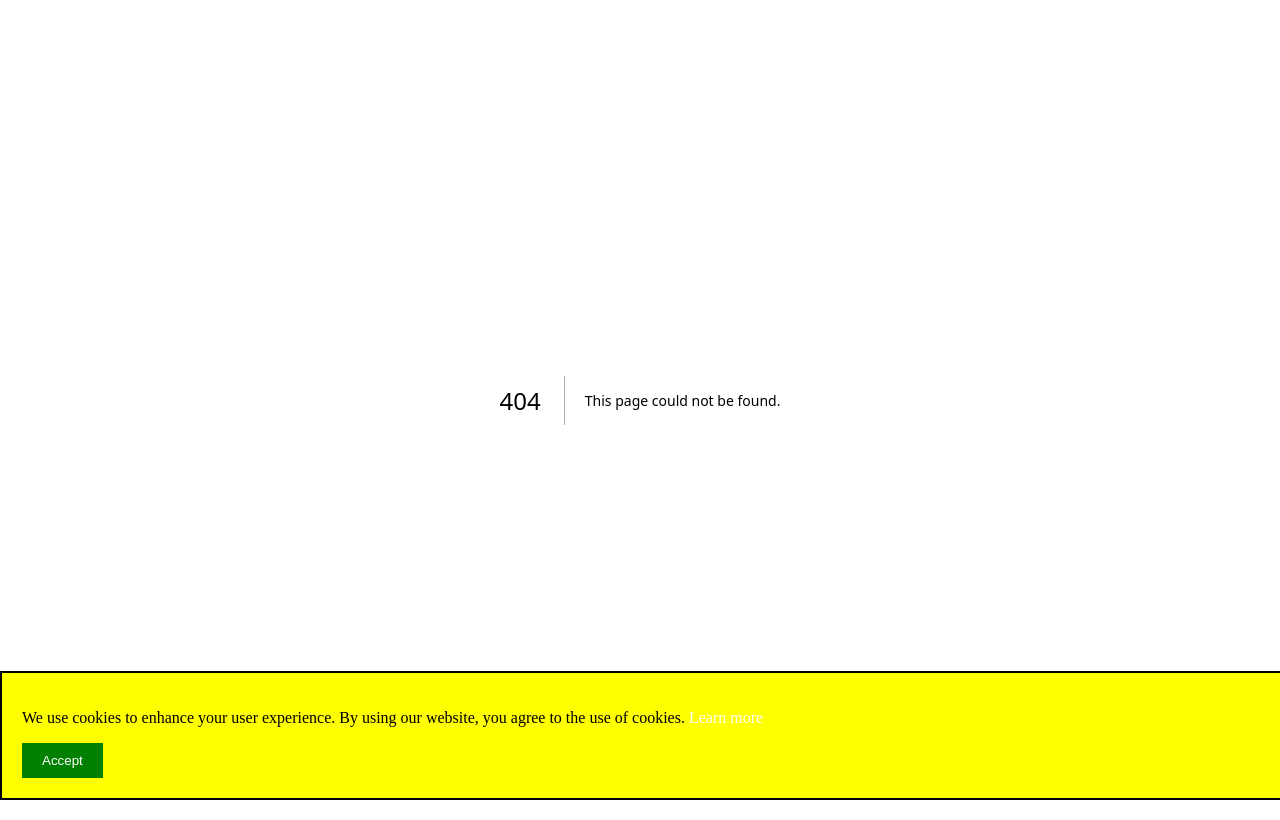
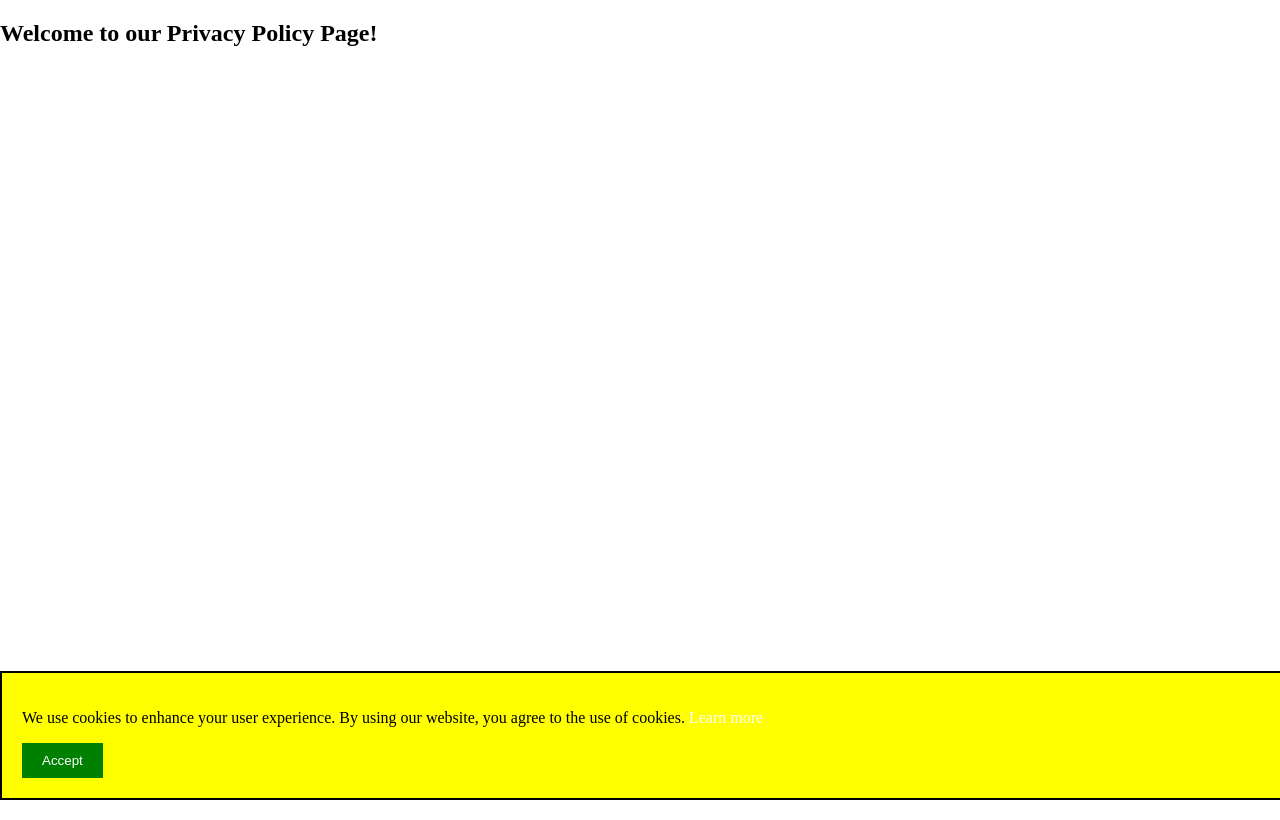
Before and after one commit to Lambertus7/Sushi, a Next.js app: page /privacy in a window 1280 px wide. Before the commit this address had no page. Built offline with nearby package versions, Linux system fonts and the light colour scheme.

Commit message:
The bare bones of the following pages have been created: About us, Privacy Policy; and i have added the edport default in the menu page.

```diff
--- a/src/pages/menu.tsx
+++ b/src/pages/menu.tsx
@@ -5,3 +5,4 @@ const MenuPage = () => {
     </div>
   );
 };
+export default MenuPage;
--- /dev/null
+++ b/src/pages/privacy.tsx
@@ -0,0 +1,8 @@
+const PrivacyPolicyPage = () => {
+  return (
+    <div>
+      <h2>Welcome to our Privacy Policy Page!</h2>
+    </div>
+  );
+};
+export default PrivacyPolicyPage;
```
Also changed, not shown: src/pages/about.tsx (added, +8 -0 lines).
